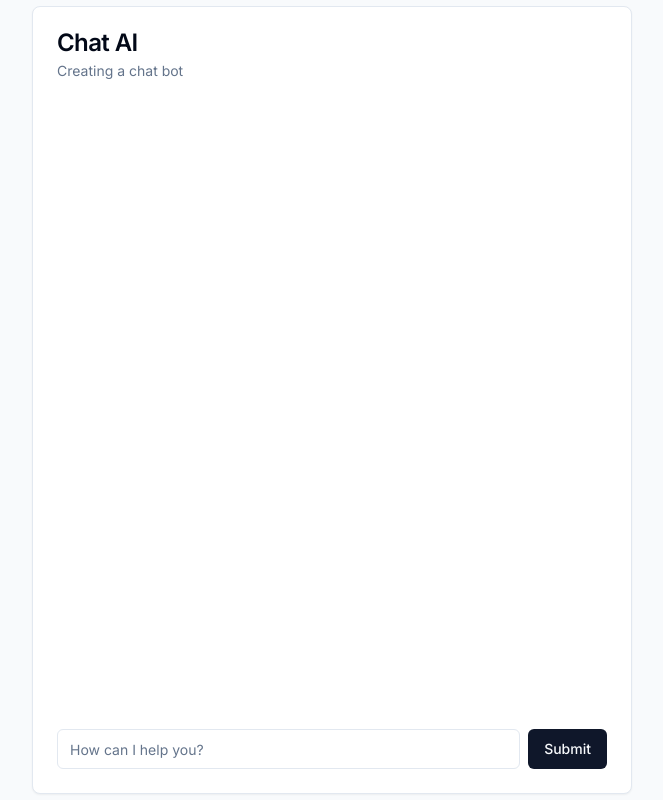
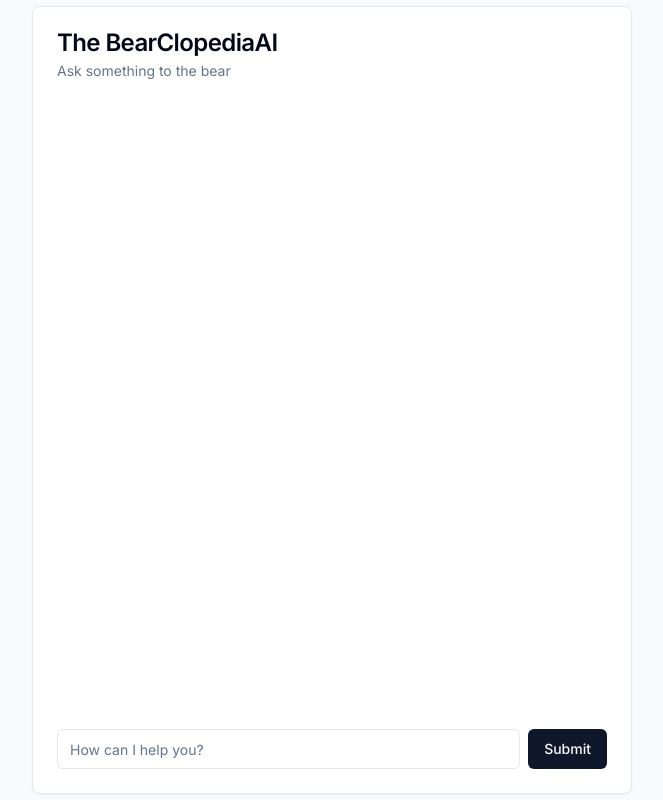
Before and after one commit to AbraoDaniel/ChatAI, a Next.js app: page / in a window 1280 px wide. Shown: the whole page, without its empty margins (308-971 px from the left). Built offline with nearby package versions, Linux system fonts and the light colour scheme.

Commit message:
changing to The BearClopediaAI

```diff
--- a/src/app/layout.tsx
+++ b/src/app/layout.tsx
@@ -5,7 +5,7 @@ import { Inter } from 'next/font/google'
 const inter = Inter({ subsets: ['latin'] })
 
 export const metadata: Metadata = {
-  title: 'Create Next App',
+  title: 'The BearClopediaAI',
   description: 'Generated by create next app',
 }
 
--- a/src/components/Chat.tsx
+++ b/src/components/Chat.tsx
@@ -16,8 +16,8 @@ export function Chat() {
   return (
     <Card className="w-[600px]">
         <CardHeader>
-          <CardTitle>Chat AI</CardTitle>
-          <CardDescription>Creating a chat bot</CardDescription>
+          <CardTitle>The BearClopediaAI</CardTitle>
+          <CardDescription>Ask something to the bear</CardDescription>
         </CardHeader>
         <CardContent>
           <ScrollArea className="h-[600px] w-full pr-4">
```
